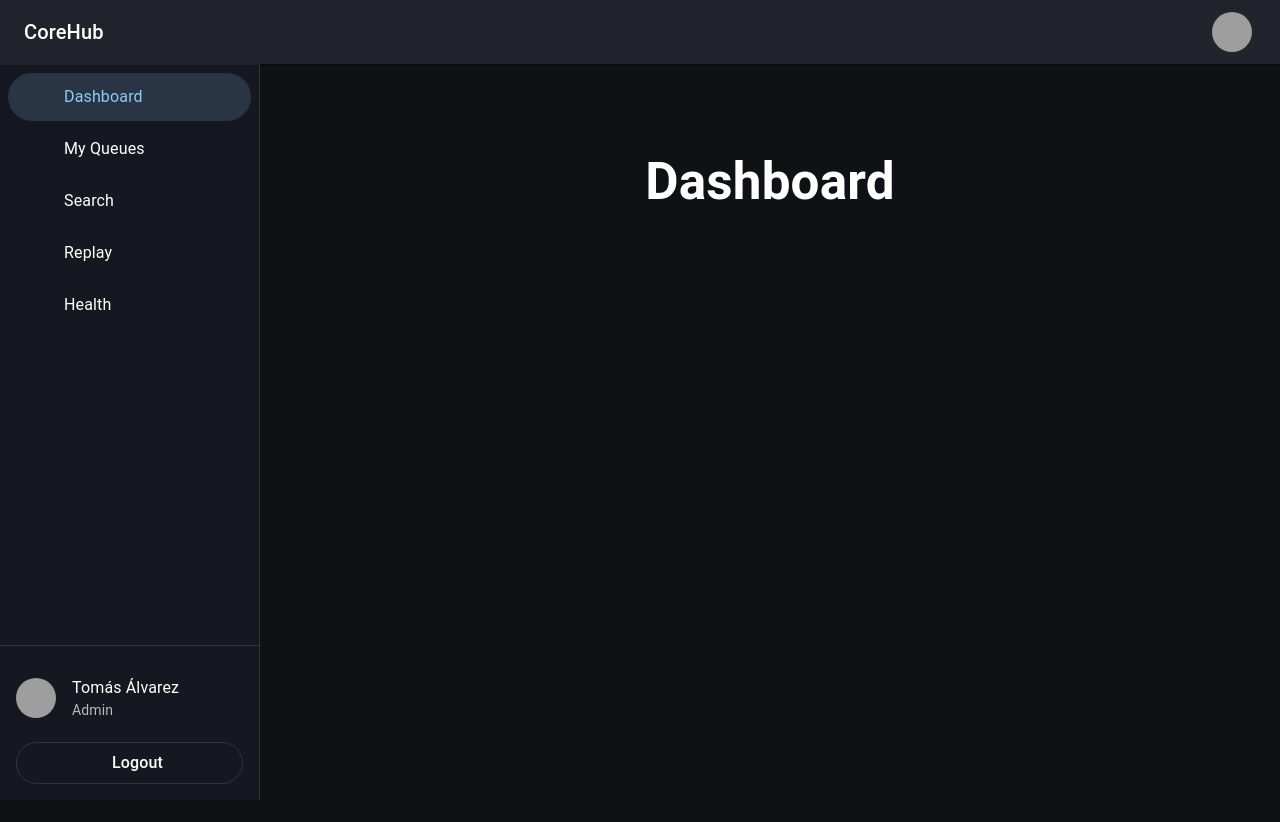
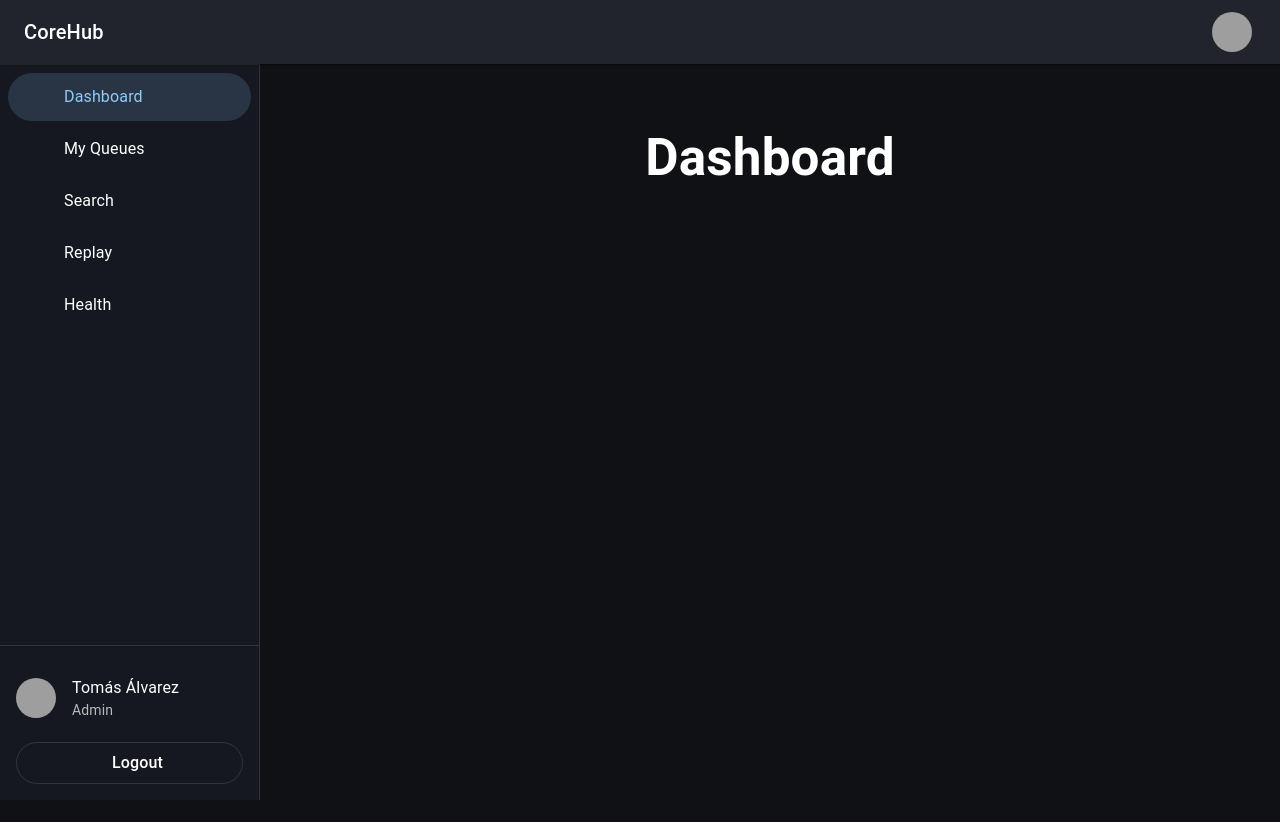
Before and after one commit to MatiasUrielGluck/uade-core-frontend, a React (Vite) app in the folder core-hub/: page /dashboard in a window 1280 px wide. Shown: the top 822 px of the page. Built offline with nearby package versions, Linux system fonts and the light colour scheme; grey boxes are pictures that could not be loaded; some icons are missing.

Commit message:
Simplify Container component in MainLayout for cleaner structure

```diff
--- a/core-hub/src/layouts/MainLayout.tsx
+++ b/core-hub/src/layouts/MainLayout.tsx
@@ -57,10 +57,7 @@ export default function MainLayout() {
 
       <Box component="main" sx={{flexGrow: 1, width: {md: `calc(100% - ${drawerWidth}px)`}}}>
         <Toolbar/>
-        <Container
-          maxWidth={false}
-          sx={{py: 3, px: {xs: 2, md: 3}}}
-        >
+        <Container>
           <Outlet/>
         </Container>
       </Box>
```
